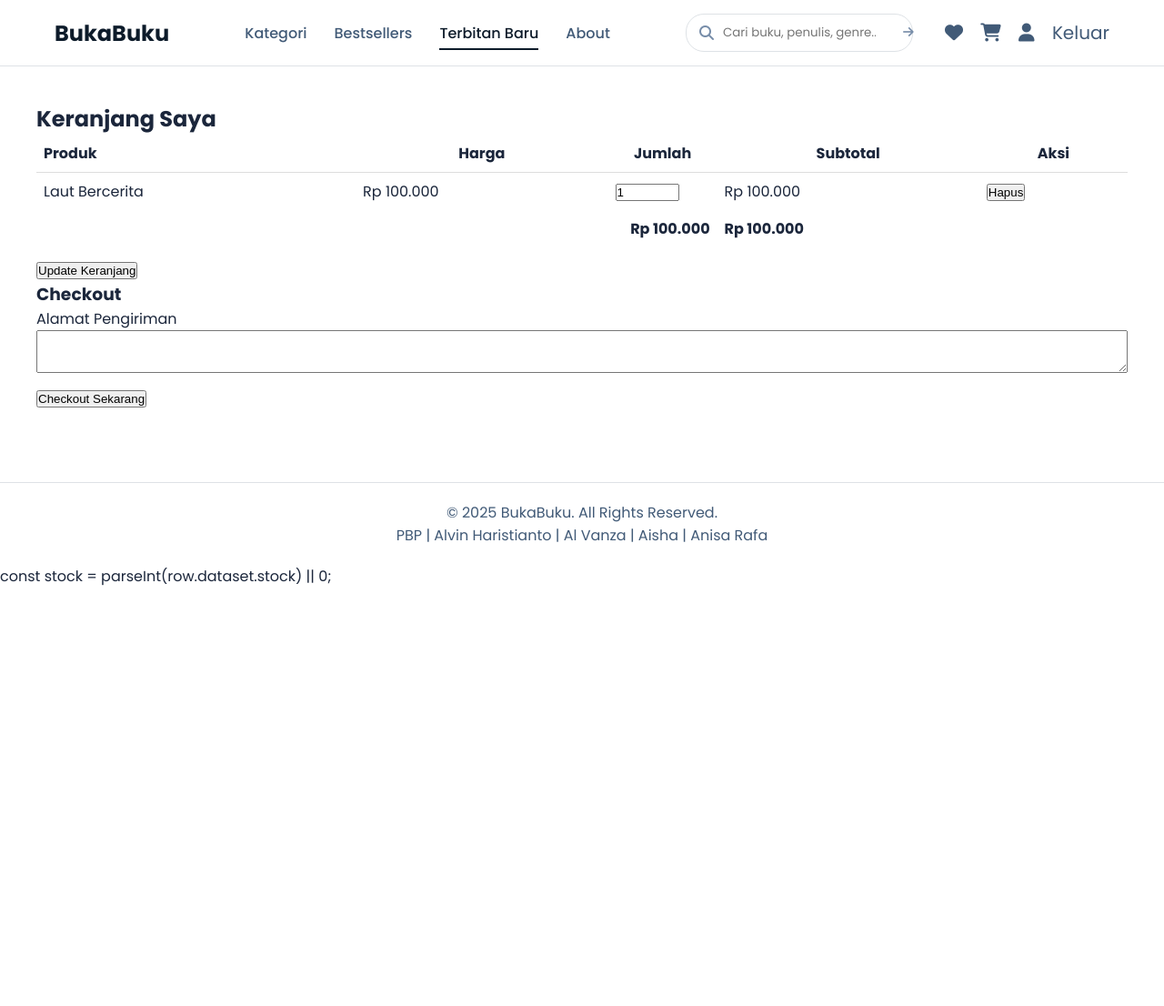
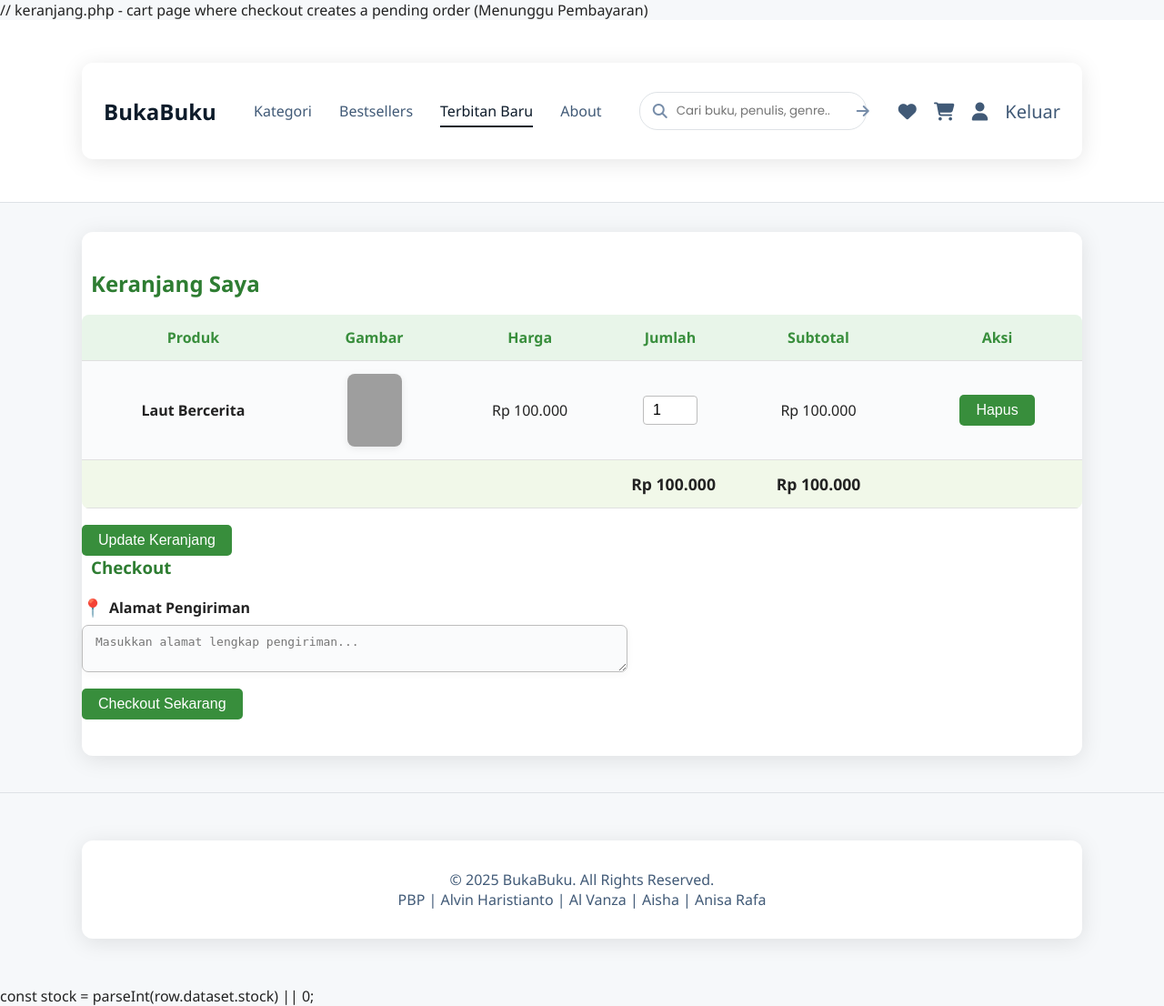
Before and after one commit to AlvinHarist/project-pbp-1, a PHP site: page /Book-Store/keranjang.php in a window 1280 px wide. Shown: the whole page at 91% size. Before the commit the page ends 644 px from the top, so only its background shows below. Run offline with PHP 8.4, Linux system fonts and the light colour scheme; a user stored in the database is signed in; data comes from the database, SQL or seed files in the repository; grey boxes are pictures that could not be loaded.

Commit message:
rubah tampilan keranjang

```diff
--- a/keranjang.php
+++ b/keranjang.php
@@ -1,5 +1,8 @@
+// keranjang.php - cart page where checkout creates a pending order (Menunggu Pembayaran)
+<head>
+    <link rel="stylesheet" href="keranjang.css">
+</head>
 <?php
-// keranjang.php - cart page where checkout creates a pending order (Menunggu Pembayaran)
 session_start();
 require_once __DIR__ . '/config.php';
 
@@ -207,6 +210,109 @@ if ($_SERVER['REQUEST_METHOD'] === 'POST') {
                     // render page
                     ?>
                     <?php include 'includes/header.php'; ?>
+                    <style>
+                    body {
+                        background: #f6f8fa;
+                        font-family: 'Segoe UI', Arial, sans-serif;
+                        color: #222;
+                    }
+                    .container {
+                        background: #fff;
+                        border-radius: 12px;
+                        box-shadow: 0 4px 24px rgba(0,0,0,0.10);
+                        padding: 32px 24px;
+                        margin: 32px auto;
+                        max-width: 1100px;
+                    }
+                    h2, h3 {
+                        color: #2e7d32;
+                        margin-bottom: 18px;
+                        padding-left: 10px;
+                    }
+                    .cart-table {
+                        width: 100%;
+                        border-collapse: collapse;
+                        background: #fafbfc;
+                        border-radius: 8px;
+                        overflow: hidden;
+                        margin-bottom: 18px;
+                    }
+                    .cart-table th, .cart-table td {
+                        padding: 14px 10px;
+                        border-bottom: 1px solid #e0e0e0;
+                        vertical-align: middle;
+                        text-align: center;
+                    }
+                    .cart-table th {
+                        background: #e8f5e9;
+                        color: #388e3c;
+                        font-weight: 600;
+                    }
+                    .cart-table img {
+                        width: 60px;
+                        height: 80px;
+                        object-fit: cover;
+                        border-radius: 8px;
+                        box-shadow: 0 2px 8px rgba(0,0,0,0.08);
+                        background: #fff;
+                    }
+                    tfoot td {
+                        background: #f1f8e9;
+                        font-size: 1.1em;
+                    }
+                    input[type="number"] {
+                        border: 1px solid #bdbdbd;
+                        border-radius: 4px;
+                        padding: 6px 10px;
+                        width: 60px;
+                        font-size: 1em;
+                        background: #fff;
+                        transition: border 0.2s;
+                    }
+                    input[type="number"]:focus {
+                        border: 1.5px solid #388e3c;
+                        outline: none;
+                    }
+                    button {
+                        background: #388e3c;
+                        color: #fff;
+                        border: none;
+                        border-radius: 5px;
+                        padding: 8px 18px;
+                        font-size: 1em;
+                        cursor: pointer;
+                        transition: background 0.2s;
+                    }
+                    button:hover, button:focus {
+                        background: #2e7d32;
+                    }
+                    textarea {
+                        border: 1px solid #bdbdbd;
+                        border-radius: 4px;
+                        padding: 8px;
+                        font-size: 1em;
+                        width: 100%;
+                        resize: vertical;
+                        background: #fafbfc;
+                    }
+                    .stock-warning {
+                        color: #c62828 !important;
+                        font-size: 0.95em;
+                        margin-top: 4px;
+                    }
+                    .empty-cart {
+                        text-align: center;
+                        color: #888;
+                        margin: 40px 0 60px 0;
+                        font-size: 1.2em;
+                    }
+                    @media (max-width: 700px) {
+                        .container { padding: 10px 2px; }
+                        .cart-table th, .cart-table td { padding: 8px 4px; font-size: 0.95em; }
+                        .cart-table img { width: 40px; height: 56px; }
+                    }
+                    </style>
+
                     <div class="container" style="padding:40px 0;">
                         <h2>Keranjang Saya</h2>
 
@@ -279,7 +385,6 @@ if ($_SERVER['REQUEST_METHOD'] === 'POST') {
                             }
                         })();
                         </script>
-
                         <style>
                         /* Toast styles (scoped inline so no extra files needed) */
                         #toast-container .toast { font-family: -apple-system,BlinkMacSystemFont,'Segoe UI',Roboto,'Helvetica Neue',Arial; }
@@ -287,32 +392,42 @@ if ($_SERVER['REQUEST_METHOD'] === 'POST') {
                         </style>
 
                         <?php if (empty($cartItems)): ?>
-                            <p>Keranjang kosong.</p>
+                            <div class="empty-cart">
+                                <img src="https://cdn-icons-png.flaticon.com/512/2038/2038854.png" alt="Keranjang kosong" style="width:90px; opacity:0.7; margin-bottom:12px;"><br>
+                                Keranjang kosong.
+                            </div>
                         <?php else: ?>
                             <form method="post">
                                 <input type="hidden" name="action" value="update">
-                                <table style="width:100%; border-collapse: collapse;">
+                                <table class="cart-table">
                                     <thead>
                                         <tr>
-                                            <th style="text-align:left; border-bottom:1px solid #ddd; padding:8px">Produk</th>
-                                            <th style="border-bottom:1px solid #ddd; padding:8px">Harga</th>
-                                            <th style="border-bottom:1px solid #ddd; padding:8px">Jumlah</th>
-                                            <th style="border-bottom:1px solid #ddd; padding:8px">Subtotal</th>
-                                            <th style="border-bottom:1px solid #ddd; padding:8px">Aksi</th>
+                                            <th>Produk</th>
+                                            <th>Gambar</th>
+                                            <th>Harga</th>
+                                            <th>Jumlah</th>
+                                            <th>Subtotal</th>
+                                            <th>Aksi</th>
                                         </tr>
                                     </thead>
                                     <tbody>
                                         <?php $grand = 0; foreach ($cartItems as $item): $subtotal = $item['Harga'] * $item['Jumlah']; $grand += $subtotal; ?>
                                         <tr data-id="<?php echo (int)$item['id']; ?>" data-price="<?php echo (float)$item['Harga']; ?>" data-stock="<?php echo (int)($item['Stok'] ?? 0); ?>">
-                                            <td style="padding:8px">
-                                                <?php echo htmlspecialchars($item['Judul']); ?>
-                                                <div class="stock-warning" style="display:none; color:#b71c1c; font-size:13px; margin-top:6px;"><?php echo 'Stok tidak mencukupi.'; ?></div>
+                                            <td>
+                                                <strong><?php echo htmlspecialchars($item['Judul']); ?></strong>
+                                                <div class="stock-warning" style="display:none;"><?php echo 'Stok tidak mencukupi.'; ?></div>
                                             </td>
-                                            <td style="padding:8px">Rp <?php echo number_format($item['Harga'],0,',','.'); ?></td>
-                                            <td style="padding:8px; width:120px"><input type="number" name="qty[<?php echo (int)$item['id']; ?>]" value="<?php echo (int)$item['Jumlah']; ?>" min="0" style="width:70px"></td>
-                                            <td style="padding:8px"><span class="subtotal">Rp <?php echo number_format($subtotal,0,',','.'); ?></span></td>
-                                            <td style="padding:8px">
-                                                <!-- single remove button submits inside the update form -->
+                                            <td>
+                                                <?php
+                                                // Ganti sesuai field gambar di database, misal 'Gambar'
+                                                $img = !empty($item['Gambar']) ? htmlspecialchars($item['Gambar']) : 'https://cdn-icons-png.flaticon.com/512/2038/2038854.png';
+                                                ?>
+                                                <img src="<?php echo $img; ?>" alt="cover">
+                                            </td>
+                                            <td>Rp <?php echo number_format($item['Harga'],0,',','.'); ?></td>
+                                            <td style="width:120px"><input type="number" name="qty[<?php echo (int)$item['id']; ?>]" value="<?php echo (int)$item['Jumlah']; ?>" min="0"></td>
+                                            <td><span class="subtotal">Rp <?php echo number_format($subtotal,0,',','.'); ?></span></td>
+                                            <td>
                                                 <button type="submit" name="remove" value="<?php echo (int)$item['id']; ?>">Hapus</button>
                                             </td>
                                         </tr>
@@ -320,8 +435,8 @@ if ($_SERVER['REQUEST_METHOD'] === 'POST') {
                                     </tbody>
                                     <tfoot>
                                         <tr>
-                                            <td colspan="3" style="text-align:right; padding:8px"><strong>Total:</strong></td>
-                                            <td style="padding:8px"><strong>Rp <?php echo number_format($grand,0,',','.'); ?></strong></td>
+                                            <td colspan="4" style="text-align:right;"><strong>Total:</strong></td>
+                                            <td><strong>Rp <?php echo number_format($grand,0,',','.'); ?></strong></td>
                                             <td></td>
                                         </tr>
                                     </tfoot>
@@ -329,12 +444,28 @@ if ($_SERVER['REQUEST_METHOD'] === 'POST') {
                                 <p style="margin-top:12px"><button type="submit">Update Keranjang</button></p>
                             </form>
 
+
                             <h3>Checkout</h3>
                             <form method="post">
                                 <input type="hidden" name="action" value="checkout">
-                                <div style="margin-bottom:8px">
-                                    <label for="alamat">Alamat Pengiriman</label><br>
-                                    <textarea name="alamat" id="alamat" rows="3" style="width:100%"></textarea>
+                                <div class="alamat-group" style="margin-bottom:18px;">
+                                    <label for="alamat" style="font-weight:600; display:flex; align-items:center; gap:6px; margin-bottom:6px;">
+                                        <span style="font-size:1.2em; color:#388e3c;">📍</span>
+                                        Alamat Pengiriman
+                                    </label>
+                                    <textarea name="alamat" id="alamat" rows="2" style="
+                                        width:100%;
+                                        min-height:48px;
+                                        max-width:600px;
+                                        background:#fafbfc;
+                                        border:1.5px solid #bdbdbd;
+                                        border-radius:7px;
+                                        padding:10px 14px;
+                                        font-size:1em;
+                                        transition: border 0.2s;
+                                        resize: vertical;
+                                        box-shadow: 0 2px 8px rgba(0,0,0,0.04);
+                                    " placeholder="Masukkan alamat lengkap pengiriman..."></textarea>
                                 </div>
                                 <button type="submit">Checkout Sekarang</button>
                             </form>
```
